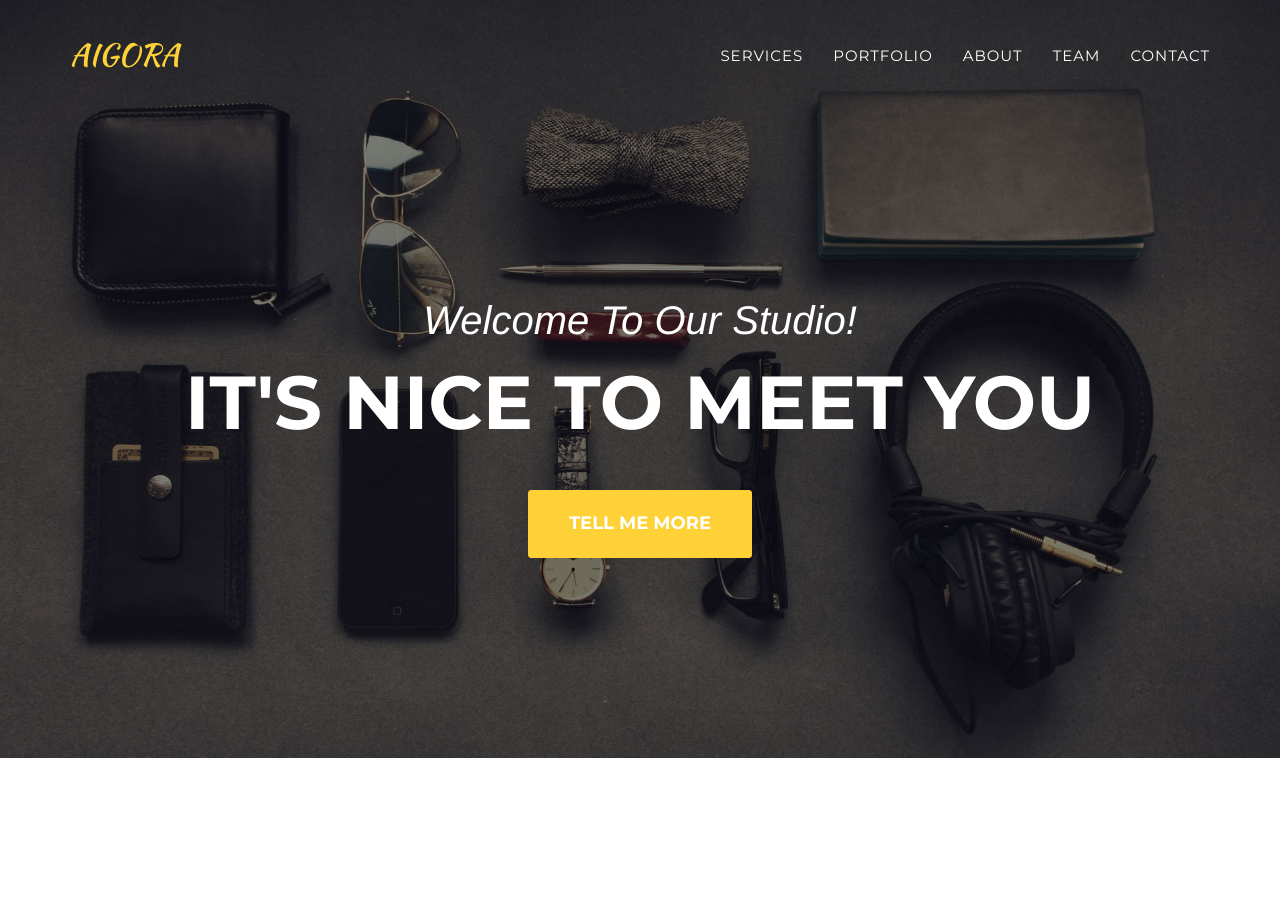
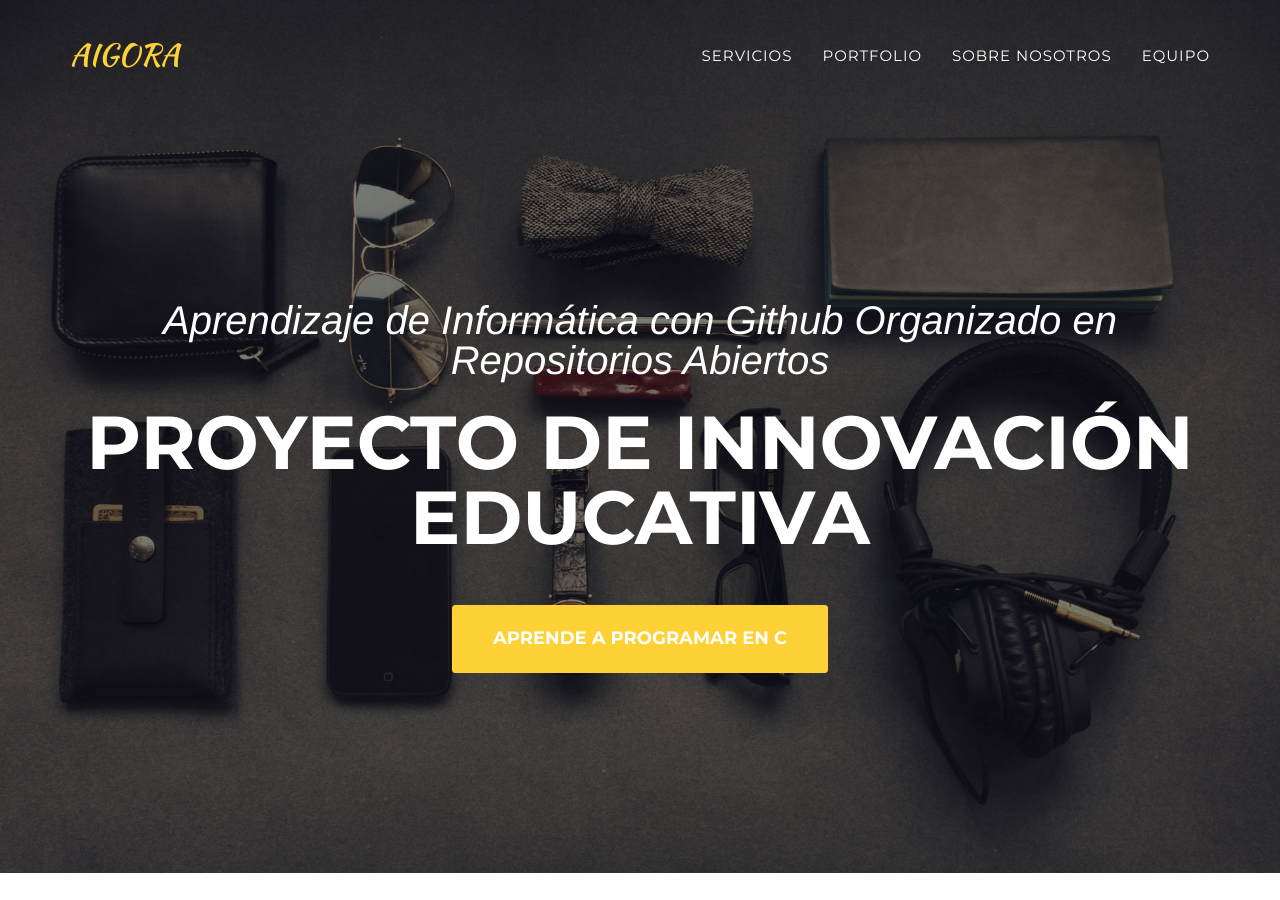
Before and after one commit to aigora/aigora.github.io, a Jekyll site: the page built from index.html, in a window 1280 px wide and 900 px high. Built offline with Jekyll 4.4.1, drawn with Linux system fonts in a browser that asks for light colours; some web fonts are replaced.

Commit message:
Cambio textos header

```diff
--- a/_includes/header.html
+++ b/_includes/header.html
@@ -19,19 +19,16 @@
                         <a href="#page-top"></a>
                     </li>
                     <li>
-                        <a class="page-scroll" href="#services">Services</a>
+                        <a class="page-scroll" href="#services">Servicios</a>
                     </li>
                     <li>
                         <a class="page-scroll" href="#portfolio">Portfolio</a>
                     </li>
                     <li>
-                        <a class="page-scroll" href="#about">About</a>
+                        <a class="page-scroll" href="#about">Sobre nosotros</a>
                     </li>
                     <li>
-                        <a class="page-scroll" href="#team">Team</a>
-                    </li>
-                    <li>
-                        <a class="page-scroll" href="#contact">Contact</a>
+                        <a class="page-scroll" href="#team">Equipo</a>
                     </li>
                 </ul>
             </div>
@@ -44,9 +41,9 @@
     <header>
         <div class="container">
             <div class="intro-text">
-                <div class="intro-lead-in">Welcome To Our Studio!</div>
-                <div class="intro-heading">It's Nice To Meet You</div>
-                <a href="#services" class="page-scroll btn btn-xl">Tell Me More</a>
+                <div class="intro-lead-in">Aprendizaje de Informática con Github Organizado en Repositorios Abiertos</div>
+                <div class="intro-heading">Proyecto de Innovación Educativa</div>
+                <a href="#services" class="page-scroll btn btn-xl">Aprende a programar en C</a>
             </div>
         </div>
     </header>
```
